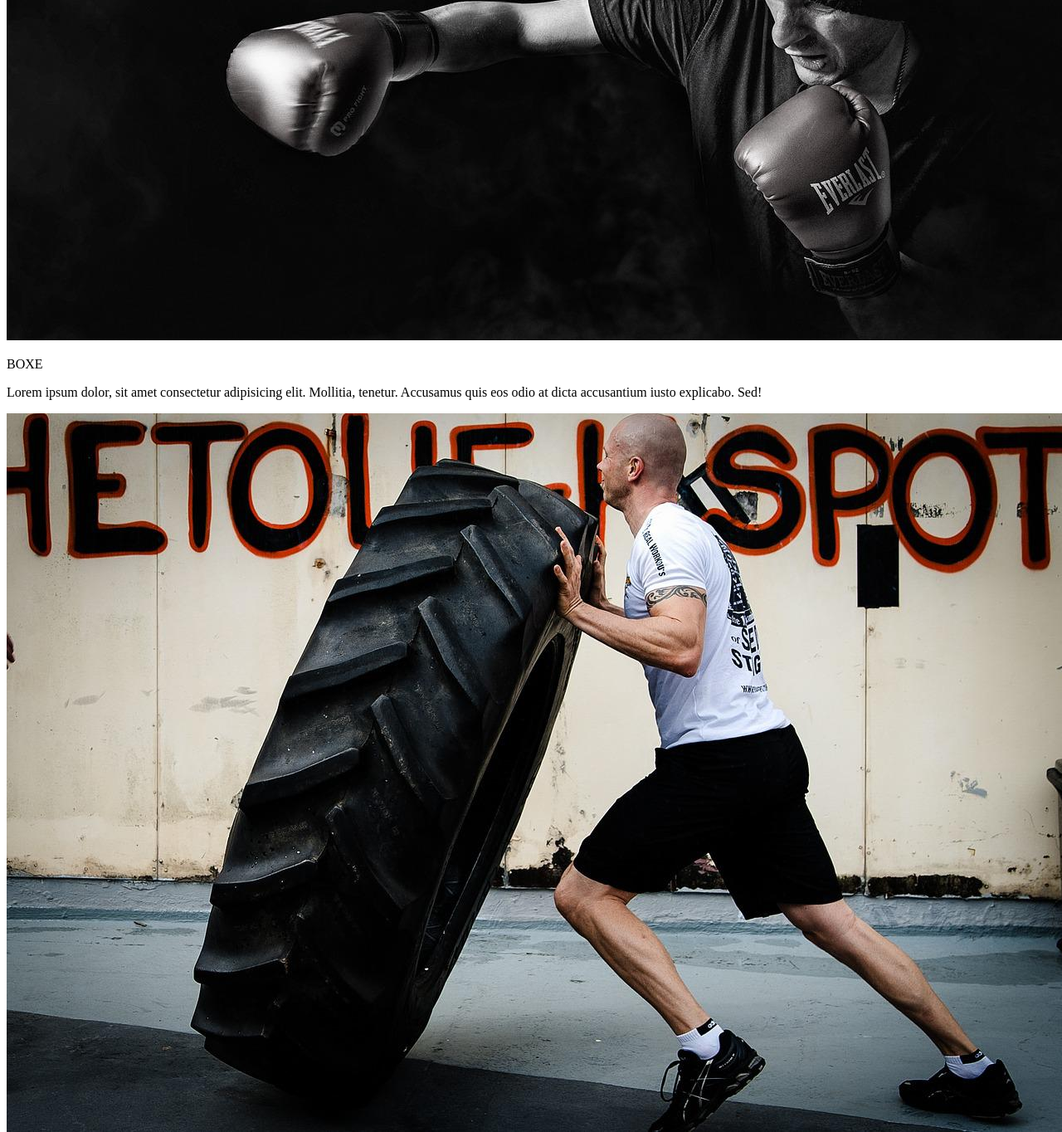
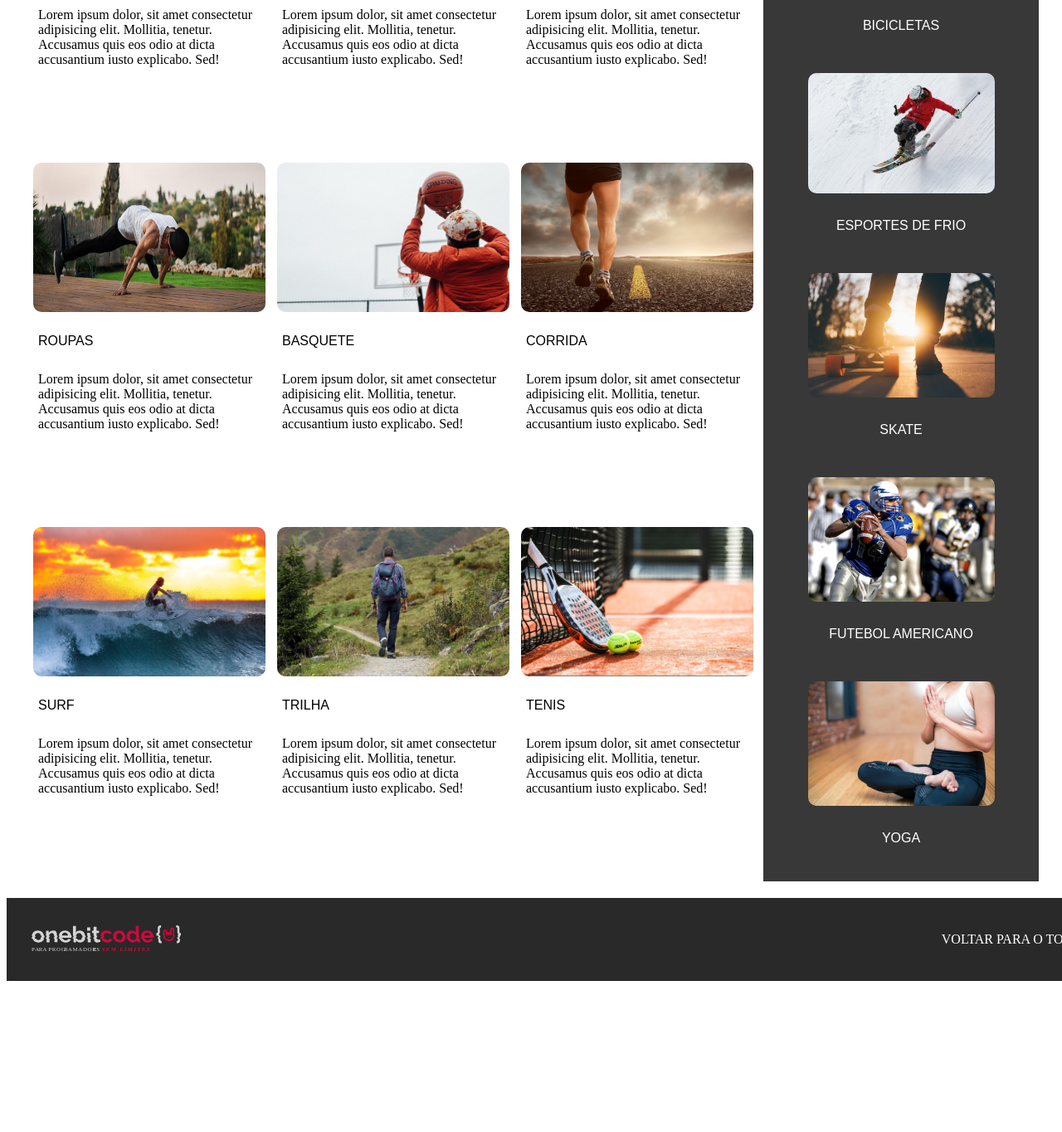
Before and after one commit to Spinelli13/Projeto-Flex-Grid, a plain HTML site: page index.html in a window 1280 px wide. Shown: the part 526-1890 px from the top of the page at 83% size. After the commit the page ends 1716 px from the top, so only its background shows below. Drawn offline with Linux system fonts and the light colour scheme.

Commit message:
Conclusão

```diff
--- a/Styles/style.css
+++ b/Styles/style.css
@@ -1,14 +1,10 @@
-.container{
+.container {
     min-height: 100vh;
     display: flex;
     flex-direction: column;
 }
 
-.logoNavBar{
-    width: 180px;
-}
-
-.header{
+.header {
     width: 100%;
     min-height: 40px;
     background-color: #292929;
@@ -20,12 +16,16 @@
     gap: 8px;
 }
 
-.headerBtnGroup{
+.logoNavBar {
+    width: 180px;
+}
+
+.headerBtnGroup {
     display: flex;
     gap: 15px;
 }
 
-.navBtn{
+.navBtn {
     font-size: 16px;
     padding: 6px;
     background-color: transparent;
@@ -35,18 +35,149 @@
     transition: 0.6s;
 }
 
-.navBtn:hover{
+.navBtn:hover {
     border-bottom: 2px solid black;
 }
 
-.sectionTitle{
+.sectionTitle {
     font-size: 26px;
+    font-weight: 800;
     font-family: Arial, Helvetica, sans-serif;
     text-align: center;
     padding-top: 20px;
 }
 
-.sectionDescription{
+.sectionDescription {
     text-align: center;
     color: #383838;
 }
+
+.gridContainer {
+    display: grid;
+    grid-template-columns: 3fr 1fr;
+    grid-template-areas: "mainContent sidebarContent";
+    padding: 20px;
+    flex: 1 0 auto;
+}
+
+.mainContent {
+    display: flex;
+    flex-wrap: wrap;
+    justify-content: center;
+    gap: 10px;
+    grid-area: mainContent;
+}
+
+.categoryCard {
+    width: 280px;
+    height: 380px;
+    border: 2px solid transparent;
+    border-radius: 10px;
+    transition: 0.5s;
+    cursor: pointer;
+}
+
+.mainCardImg {
+    width: 100%;
+    height: 180px;
+    border-radius: 10px;
+}
+
+.categoryCard:hover {
+    border-color: black;
+}
+
+.mainCategoryCardTitle {
+    font-family: Arial, Helvetica, sans-serif;
+    padding: 6px;
+}
+
+.mainCategoryCardDescription {
+    padding: 6px;
+}
+
+.sidebarContent {
+    background-color: #383838;
+    color: white;
+    padding: 16px;
+    display: flex;
+    flex-direction: column;
+    align-items: center;
+    min-width: 300px;
+    grid-area: sidebarContent;
+    gap: 20px;
+}
+
+.sidebarCard {
+    width: 75%;
+    border: 1px solid transparent;
+    border-radius: 10px;
+    transition: 0.5s;
+    cursor: pointer;
+}
+
+.sidebarCardImg {
+    width: 100%;
+    border-radius: 10px;
+}
+
+.sidebarCard:hover {
+    border-color: gainsboro;
+}
+
+.sidebarCardTitle {
+    font-family: Arial, Helvetica, sans-serif;
+    text-align: center;
+    padding: 10px;
+}
+
+.logoFooter {
+    width: 180px;
+}
+
+.footer {
+    width: 100%;
+    min-height: 40px;
+    background-color: #292929;
+    display: flex;
+    flex-wrap: wrap;
+    align-items: center;
+    justify-content: space-between;
+    padding: 30px;
+    gap: 15px;
+}
+
+.footerAnchor {
+    color: white;
+    text-decoration: none;
+}
+
+@media(max-width: 630px) {
+    .gridContainer {
+        grid-template-areas:
+            "mainContent"
+            "sidebarContent";
+        display: flex;
+        flex-direction: column;
+        align-items: center;
+        gap: 10px;
+    }
+
+    .sidebarContent {
+        min-width: auto;
+    }
+
+    .footerAnchor {
+        font-size: 19px;
+    }
+}
+
+@media(max-width: 463px) {
+    .header {
+        justify-content: center;
+    }
+
+    .footer {
+        justify-content: center;
+    }
+}
--- a/index.html
+++ b/index.html
@@ -1,18 +1,21 @@
 <!DOCTYPE html>
 <html lang="pt-br">
   <head>
-    <meta charset="UTF-8">
-    <meta http-equiv="X-UA-Compatible" content="IE=edge">
-    <meta name="viewport" content="width=device-width, initial-scale=1.0">
-    <link rel="stylesheet" href="./Styles/reset.css">
-    <link rel="stylesheet" href="./Styles/style.css">
+    <meta charset="UTF-8" />
+    <meta http-equiv="X-UA-Compatible" content="IE=edge" />
+    <meta name="viewport" content="width=device-width, initial-scale=1.0" />
+    <link rel="stylesheet" href="./Styles/reset.css" />
+    <link rel="stylesheet" href="./Styles/style.css" />
     <title>Projeto Flexbox&Grid</title>
   </head>
   <body>
     <div class="container">
-
       <header class="header">
-            <img src="./Pictures/logo-onebitcode.svg" alt="logoOnebitcode" class="logoNavBar">
+        <img
+          src="./Pictures/logo-onebitcode.svg"
+          alt="logoOnebitcode"
+          class="logoNavBar"
+        />
         <div class="headerBtnGroup">
           <butto class="navBtn">Login</butto>
           <butto class="navBtn">Registro</butto>
@@ -21,85 +24,183 @@
       </header>
 
       <p class="sectionTitle" id="backToTop">BEM VINDO A ONEBITSPORTS</p>
-        <p class="sectionDescription">Aqui é onde você encontra todos os itens mais novos e modernos do seu esporte preferido</p>
+      <p class="sectionDescription">
+        Aqui é onde você encontra todos os itens mais novos e modernos do seu
+        esporte preferido
+      </p>
 
       <section class="gridContainer">
         <div class="mainContent">
           <div class="categoryCard">
-                    <img src="./Pictures/boxe.jpg" alt="mainCardImg" class="mainCardImg">
+            <img
+              src="./Pictures/boxe.jpg"
+              alt="mainCardImg"
+              class="mainCardImg"
+            />
             <p class="mainCategoryCardTitle">BOXE</p>
-                    <p class="mainCategoryCardDescription">Lorem ipsum dolor, sit amet consectetur adipisicing elit. Mollitia, tenetur. Accusamus quis eos odio at dicta accusantium iusto explicabo. Sed!</p>
+            <p class="mainCategoryCardDescription">
+              Lorem ipsum dolor, sit amet consectetur adipisicing elit.
+              Mollitia, tenetur. Accusamus quis eos odio at dicta accusantium
+              iusto explicabo. Sed!
+            </p>
           </div>
           <div class="categoryCard">
-                    <img src="./Pictures/crossfit.jpg" alt="mainCardImg" class="mainCardImg">
+            <img
+              src="./Pictures/crossfit.jpg"
+              alt="mainCardImg"
+              class="mainCardImg"
+            />
             <p class="mainCategoryCardTitle">CROSSFIT</p>
-                    <p class="mainCategoryCardDescription">Lorem ipsum dolor, sit amet consectetur adipisicing elit. Mollitia, tenetur. Accusamus quis eos odio at dicta accusantium iusto explicabo. Sed!</p>
+            <p class="mainCategoryCardDescription">
+              Lorem ipsum dolor, sit amet consectetur adipisicing elit.
+              Mollitia, tenetur. Accusamus quis eos odio at dicta accusantium
+              iusto explicabo. Sed!
+            </p>
           </div>
           <div class="categoryCard">
-                    <img src="./Pictures/natacao.jpg" alt="mainCardImg" class="mainCardImg">
+            <img
+              src="./Pictures/natacao.jpg"
+              alt="mainCardImg"
+              class="mainCardImg"
+            />
             <p class="mainCategoryCardTitle">NATAÇÃO</p>
-                    <p class="mainCategoryCardDescription">Lorem ipsum dolor, sit amet consectetur adipisicing elit. Mollitia, tenetur. Accusamus quis eos odio at dicta accusantium iusto explicabo. Sed!</p>
+            <p class="mainCategoryCardDescription">
+              Lorem ipsum dolor, sit amet consectetur adipisicing elit.
+              Mollitia, tenetur. Accusamus quis eos odio at dicta accusantium
+              iusto explicabo. Sed!
+            </p>
           </div>
           <div class="categoryCard">
-                    <img src="./Pictures/roupas.jpg" alt="mainCardImg" class="mainCardImg">
+            <img
+              src="./Pictures/roupas.jpg"
+              alt="mainCardImg"
+              class="mainCardImg"
+            />
             <p class="mainCategoryCardTitle">ROUPAS</p>
-                    <p class="mainCategoryCardDescription">Lorem ipsum dolor, sit amet consectetur adipisicing elit. Mollitia, tenetur. Accusamus quis eos odio at dicta accusantium iusto explicabo. Sed!</p>
+            <p class="mainCategoryCardDescription">
+              Lorem ipsum dolor, sit amet consectetur adipisicing elit.
+              Mollitia, tenetur. Accusamus quis eos odio at dicta accusantium
+              iusto explicabo. Sed!
+            </p>
           </div>
           <div class="categoryCard">
-                    <img src="./Pictures/basquete.jpg" alt="mainCardImg" class="mainCardImg">
+            <img
+              src="./Pictures/basquete.jpg"
+              alt="mainCardImg"
+              class="mainCardImg"
+            />
             <p class="mainCategoryCardTitle">BASQUETE</p>
-                    <p class="mainCategoryCardDescription">Lorem ipsum dolor, sit amet consectetur adipisicing elit. Mollitia, tenetur. Accusamus quis eos odio at dicta accusantium iusto explicabo. Sed!</p>
+            <p class="mainCategoryCardDescription">
+              Lorem ipsum dolor, sit amet consectetur adipisicing elit.
+              Mollitia, tenetur. Accusamus quis eos odio at dicta accusantium
+              iusto explicabo. Sed!
+            </p>
           </div>
           <div class="categoryCard">
-                    <img src="./Pictures/corrida.jpg" alt="mainCardImg" class="mainCardImg">
+            <img
+              src="./Pictures/corrida.jpg"
+              alt="mainCardImg"
+              class="mainCardImg"
+            />
             <p class="mainCategoryCardTitle">CORRIDA</p>
-                    <p class="mainCategoryCardDescription">Lorem ipsum dolor, sit amet consectetur adipisicing elit. Mollitia, tenetur. Accusamus quis eos odio at dicta accusantium iusto explicabo. Sed!</p>
+            <p class="mainCategoryCardDescription">
+              Lorem ipsum dolor, sit amet consectetur adipisicing elit.
+              Mollitia, tenetur. Accusamus quis eos odio at dicta accusantium
+              iusto explicabo. Sed!
+            </p>
           </div>
           <div class="categoryCard">
-                    <img src="./Pictures/surf.jpg" alt="mainCardImg" class="mainCardImg">
+            <img
+              src="./Pictures/surf.jpg"
+              alt="mainCardImg"
+              class="mainCardImg"
+            />
             <p class="mainCategoryCardTitle">SURF</p>
-                    <p class="mainCategoryCardDescription">Lorem ipsum dolor, sit amet consectetur adipisicing elit. Mollitia, tenetur. Accusamus quis eos odio at dicta accusantium iusto explicabo. Sed!</p>
+            <p class="mainCategoryCardDescription">
+              Lorem ipsum dolor, sit amet consectetur adipisicing elit.
+              Mollitia, tenetur. Accusamus quis eos odio at dicta accusantium
+              iusto explicabo. Sed!
+            </p>
           </div>
           <div class="categoryCard">
-                    <img src="./Pictures/trilha.jpg" alt="mainCardImg" class="mainCardImg">
+            <img
+              src="./Pictures/trilha.jpg"
+              alt="mainCardImg"
+              class="mainCardImg"
+            />
             <p class="mainCategoryCardTitle">TRILHA</p>
-                    <p class="mainCategoryCardDescription">Lorem ipsum dolor, sit amet consectetur adipisicing elit. Mollitia, tenetur. Accusamus quis eos odio at dicta accusantium iusto explicabo. Sed!</p>
+            <p class="mainCategoryCardDescription">
+              Lorem ipsum dolor, sit amet consectetur adipisicing elit.
+              Mollitia, tenetur. Accusamus quis eos odio at dicta accusantium
+              iusto explicabo. Sed!
+            </p>
           </div>
           <div class="categoryCard">
-                    <img src="./Pictures/tenis.jpg" alt="mainCardImg" class="mainCardImg">
+            <img
+              src="./Pictures/tenis.jpg"
+              alt="mainCardImg"
+              class="mainCardImg"
+            />
             <p class="mainCategoryCardTitle">TENIS</p>
-                    <p class="mainCategoryCardDescription">Lorem ipsum dolor, sit amet consectetur adipisicing elit. Mollitia, tenetur. Accusamus quis eos odio at dicta accusantium iusto explicabo. Sed!</p>
+            <p class="mainCategoryCardDescription">
+              Lorem ipsum dolor, sit amet consectetur adipisicing elit.
+              Mollitia, tenetur. Accusamus quis eos odio at dicta accusantium
+              iusto explicabo. Sed!
+            </p>
           </div>
         </div>
 
         <div class="sidebarContent">
           <p>CATEGORIAS EXTRAS</p>
           <div class="sidebarCard">
-                    <img src="./Pictures/bicicletas.jpg" alt="sidebarCardImg" class="sidebarCardImg">
+            <img
+              src="./Pictures/bicicletas.jpg"
+              alt="sidebarCardImg"
+              class="sidebarCardImg"
+            />
             <p class="sidebarCardTitle">BICICLETAS</p>
           </div>
           <div class="sidebarCard">
-                    <img src="./Pictures/esportesNaNeve.jpg" alt="sidebarCardImg" class="sidebarCardImg">
+            <img
+              src="./Pictures/esportesNaNeve.jpg"
+              alt="sidebarCardImg"
+              class="sidebarCardImg"
+            />
             <p class="sidebarCardTitle">ESPORTES DE FRIO</p>
           </div>
           <div class="sidebarCard">
-                    <img src="./Pictures/skate.jpg" alt="sidebarCardImg" class="sidebarCardImg">
+            <img
+              src="./Pictures/skate.jpg"
+              alt="sidebarCardImg"
+              class="sidebarCardImg"
+            />
             <p class="sidebarCardTitle">SKATE</p>
           </div>
           <div class="sidebarCard">
-                    <img src="./Pictures/futebolAmericano.jpg" alt="sidebarCardImg" class="sidebarCardImg">
+            <img
+              src="./Pictures/futebolAmericano.jpg"
+              alt="sidebarCardImg"
+              class="sidebarCardImg"
+            />
             <p class="sidebarCardTitle">FUTEBOL AMERICANO</p>
           </div>
           <div class="sidebarCard">
-                    <img src="./Pictures/yoga.jpg" alt="sidebarCardImg" class="sidebarCardImg">
+            <img
+              src="./Pictures/yoga.jpg"
+              alt="sidebarCardImg"
+              class="sidebarCardImg"
+            />
             <p class="sidebarCardTitle">YOGA</p>
           </div>
         </div>
-
       </section>
 
       <footer class="footer">
-            <img src="./Pictures/logo-onebitcode.svg" alt="logoOnebitcode" class="logoFooter">
+        <img
+          src="./Pictures/logo-onebitcode.svg"
+          alt="logoOnebitcode"
+          class="logoFooter"
+        />
         <a href="#backToTop" class="footerAnchor">VOLTAR PARA O TOPO</a>
       </footer>
     </div>
```
Lines whose indentation alone changed are shown as unchanged.
